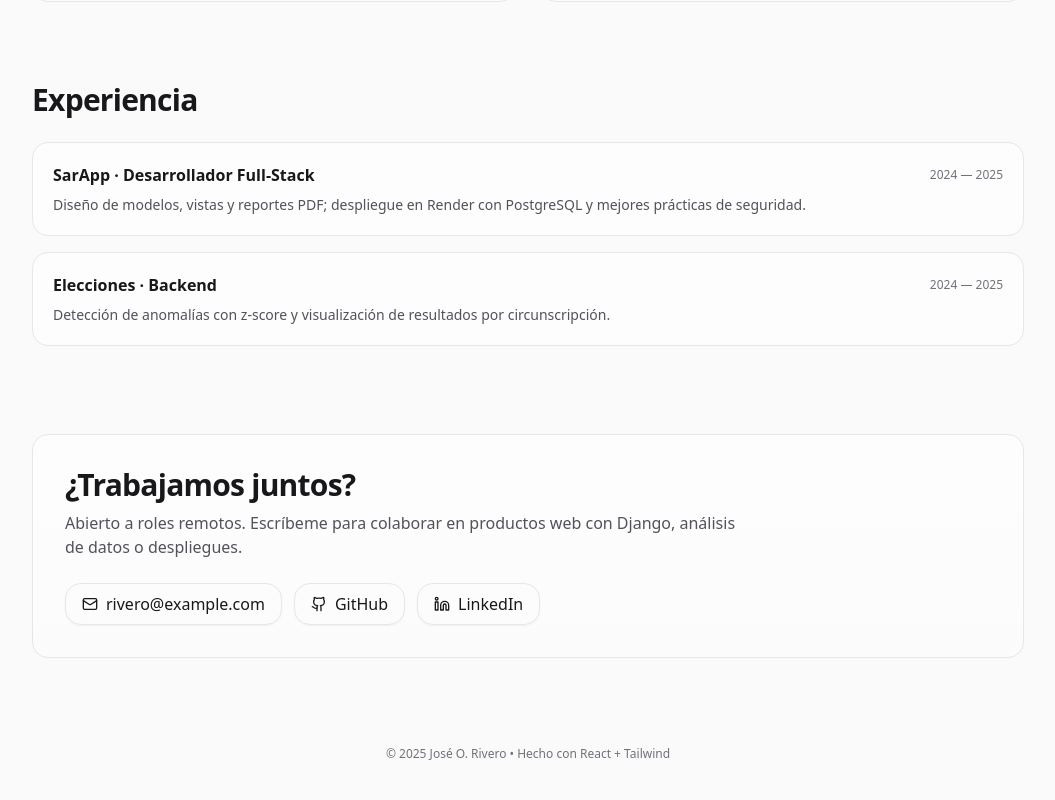
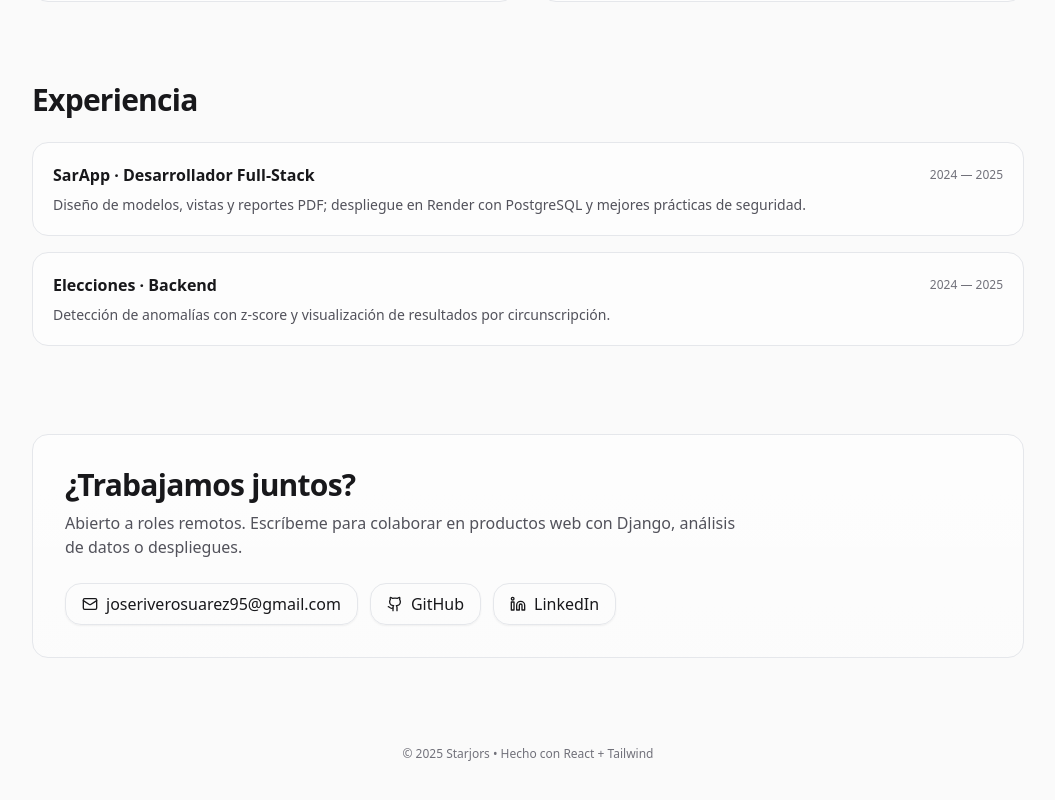
Before and after one commit to StarJors/portafolio, a React (Vite) app: page / in a window 1280 px wide. Shown: the part 1291-2091 px from the top of the page, without its empty margins (112-1167 px from the left). Built offline with nearby package versions, Linux system fonts and the light colour scheme.

Commit message:
actualizar contactos

```diff
--- a/src/Portfolio.jsx
+++ b/src/Portfolio.jsx
@@ -104,7 +104,7 @@ export default function Portfolio() {
               <a href="https://github.com/StarJors" className="inline-flex items-center gap-2 hover:underline">
                 <Github size={18} /> GitHub
               </a>
-              <a href="#" className="inline-flex items-center gap-2 hover:underline">
+              <a href="https://www.linkedin.com/in/jos%C3%A9-orlando-rivero-su%C3%A1rez-94b8601b8/" className="inline-flex items-center gap-2 hover:underline">
                 <Linkedin size={18} /> LinkedIn
               </a>
             </div>
@@ -195,13 +195,13 @@ export default function Portfolio() {
               Abierto a roles remotos. Escríbeme para colaborar en productos web con Django, análisis de datos o despliegues.
             </p>
             <div className="mt-6 flex flex-wrap gap-3">
-              <a href="mailto:rivero@example.com" className="inline-flex items-center gap-2 rounded-2xl px-4 py-2 border shadow-sm hover:shadow transition">
-                <Mail size={16} /> rivero@example.com
+              <a href="mailto:joseriverosuarez95@gmail.com" className="inline-flex items-center gap-2 rounded-2xl px-4 py-2 border shadow-sm hover:shadow transition">
+                <Mail size={16} /> joseriverosuarez95@gmail.com
               </a>
               <a href="https://github.com/StarJors" className="inline-flex items-center gap-2 rounded-2xl px-4 py-2 border shadow-sm hover:shadow transition">
                 <Github size={16} /> GitHub
               </a>
-              <a href="#" className="inline-flex items-center gap-2 rounded-2xl px-4 py-2 border shadow-sm hover:shadow transition">
+              <a href="https://www.linkedin.com/in/jos%C3%A9-orlando-rivero-su%C3%A1rez-94b8601b8/" className="inline-flex items-center gap-2 rounded-2xl px-4 py-2 border shadow-sm hover:shadow transition">
                 <Linkedin size={16} /> LinkedIn
               </a>
             </div>
@@ -209,7 +209,7 @@ export default function Portfolio() {
         </section>
 
         <footer className="py-10 text-center text-xs text-zinc-500">
-          © {new Date().getFullYear()} José O. Rivero • Hecho con React + Tailwind
+          © {new Date().getFullYear()} Starjors • Hecho con React + Tailwind
         </footer>
       </div>
     </div>
```
